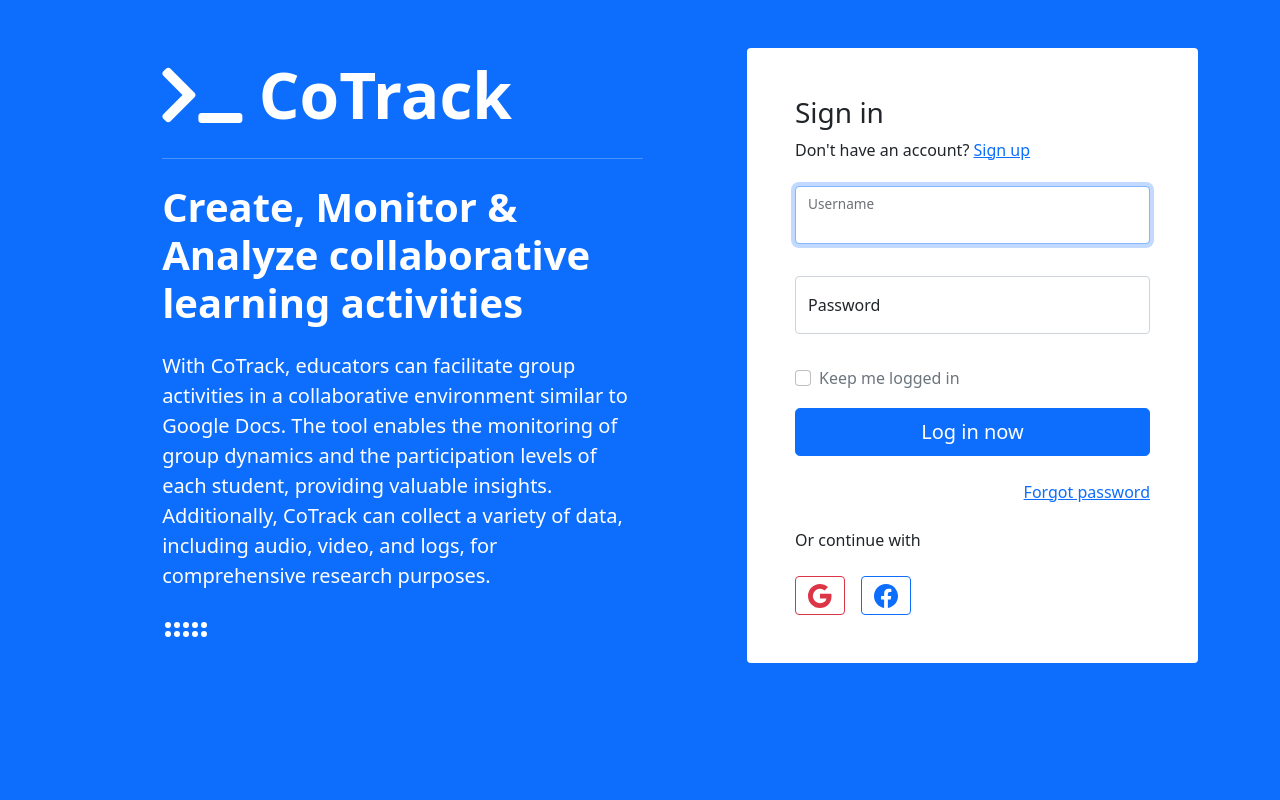
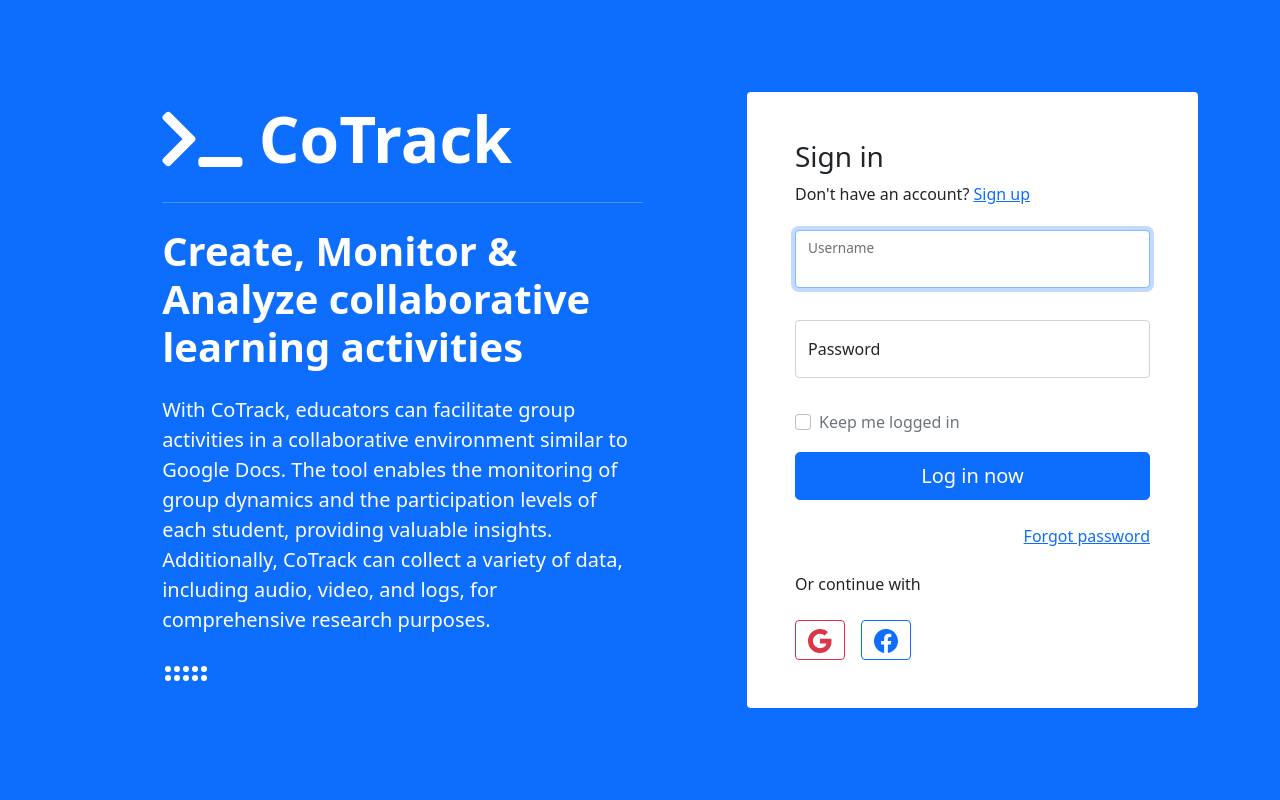
Before and after one commit to pankajchejara23/Taico-cotrack, a Django app: page /en/ in a window 1280 px wide. Shown: the part 56-856 px from the top of the page. Run offline with Django 5.2, Linux system fonts and the light colour scheme; some libraries are stand-ins or nearby versions.

Commit message:
Centering verticle alignment

```diff
--- a/users/templates/base.html
+++ b/users/templates/base.html
@@ -24,8 +24,7 @@
     <!-- Including navbar html -->
     {% include 'navbar.html' %}
   </div>
-  <!--<div class='min-vh-100  d-flex align-items-center justify-content-center'> -->
-  <div class='min-vh-100'>
+  <div class='min-vh-100  d-flex align-items-center justify-content-center'>
     <!--Any flash messages pop up in any page -->
       <div>
         {% if messages %}
```
